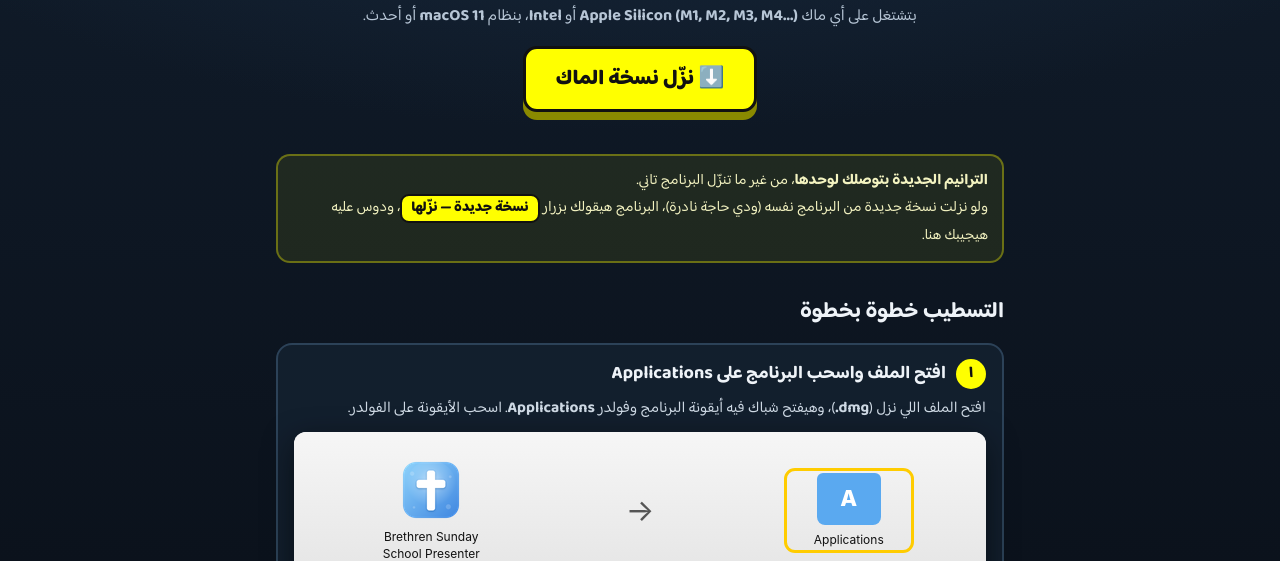
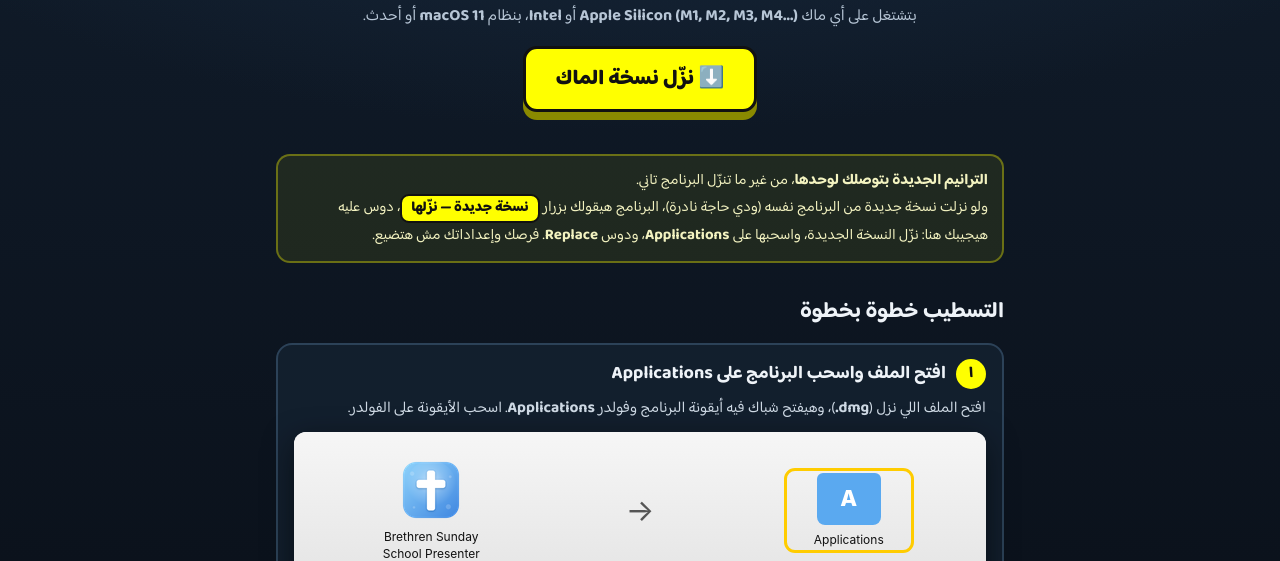
Before and after one commit to brethrensundayschoolpresenter/brethrensundayschoolpresenter.github.io, a plain HTML site: page mac.html in a window 1280 px wide. Shown: the part 239-800 px from the top of the page. Drawn offline with Linux system fonts and the light colour scheme; no server answers.

Commit message:
Mac page note: how to update (download, drag to Applications, Replace)
Co-Authored-By: Claude Opus 5.5 <noreply@anthropic.com>
Claude-Session: https://claude.ai/code/session_01VVk9DJVwhkfFSPHHC3nTY2

```diff
--- a/mac.html
+++ b/mac.html
@@ -76,7 +76,7 @@ bdi{font-weight:700}
  <div class="ver" id="ver">&nbsp;</div>
 </div>
 
-<div class="note"><b>الترانيم الجديدة بتوصلك لوحدها</b>، من غير ما تنزّل البرنامج تاني.<br>ولو نزلت نسخة جديدة من البرنامج نفسه (ودي حاجة نادرة)، البرنامج هيقولك بزرار <span class="ub">نسخة جديدة — نزّلها</span>، ودوس عليه هيجيبك هنا.</div>
+<div class="note"><b>الترانيم الجديدة بتوصلك لوحدها</b>، من غير ما تنزّل البرنامج تاني.<br>ولو نزلت نسخة جديدة من البرنامج نفسه (ودي حاجة نادرة)، البرنامج هيقولك بزرار <span class="ub">نسخة جديدة — نزّلها</span>، دوس عليه هيجيبك هنا: نزّل النسخة الجديدة، واسحبها على <bdi>Applications</bdi>، ودوس <bdi>Replace</bdi>. فرصك وإعداداتك مش هتضيع.</div>
 
 <h2>التسطيب خطوة بخطوة</h2>
 
```
